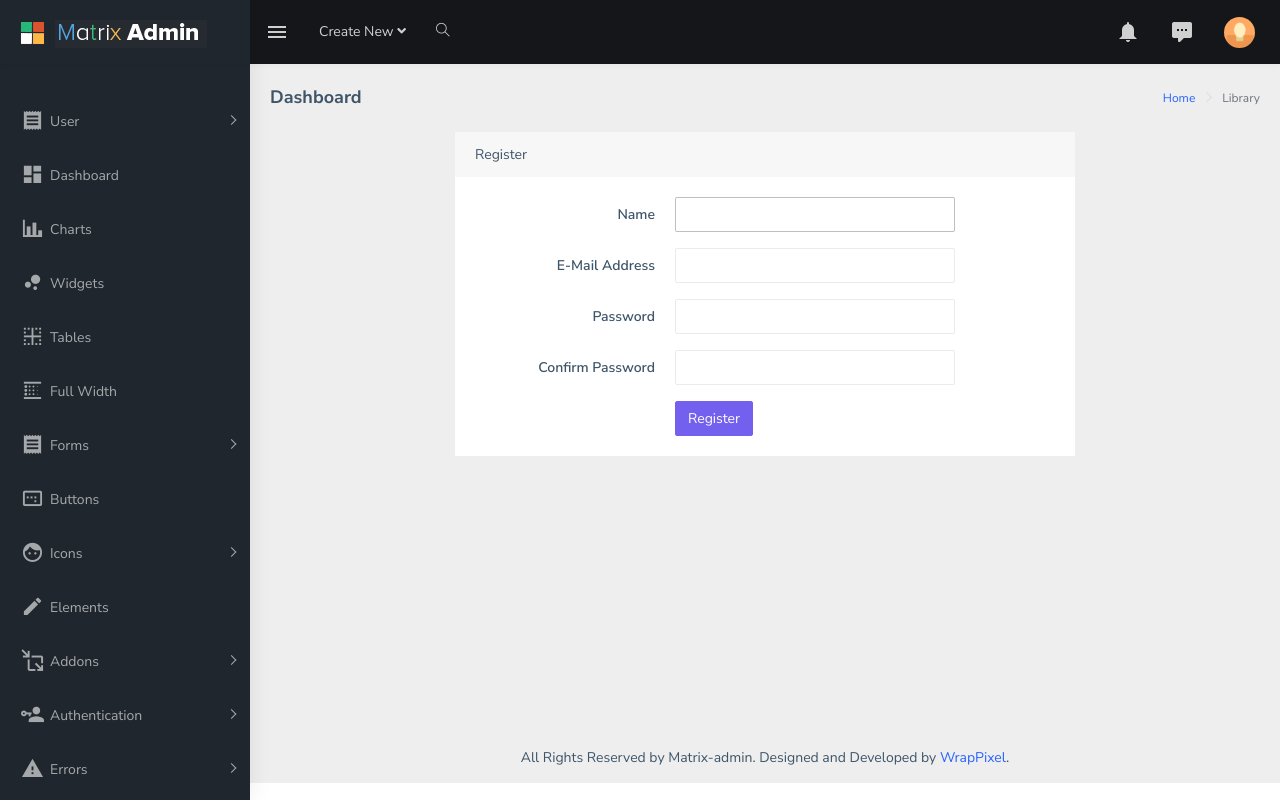
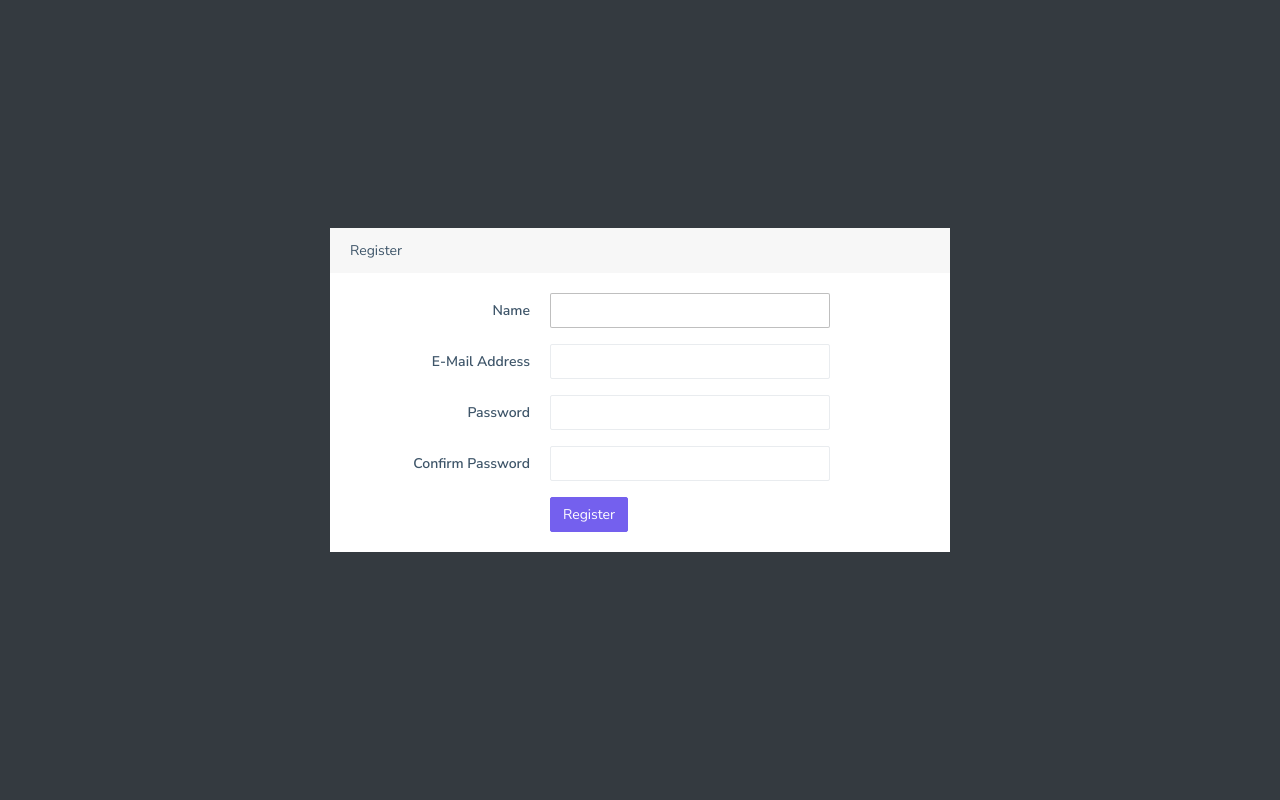
Before and after one commit to RealSaleem/Habber, a Laravel app: page /register in a window 1280 px wide. Run offline with Laravel 8, Linux system fonts and the light colour scheme.

Commit message:
added login views and added auth layout

```diff
--- a/app/Http/Controllers/Auth/LoginController.php
+++ b/app/Http/Controllers/Auth/LoginController.php
@@ -1,7 +1,7 @@
 <?php
 
 namespace App\Http\Controllers\Auth;
-
+use Auth;
 use App\Http\Controllers\Controller;
 use App\Providers\RouteServiceProvider;
 use Illuminate\Foundation\Auth\AuthenticatesUsers;
@@ -37,4 +37,9 @@ class LoginController extends Controller
     {
         $this->middleware('guest')->except('logout');
     }
+
+    public function logout() {
+        Auth::logout();
+        return redirect('/login');
+    }
 }
--- a/app/Http/Controllers/HomeController.php
+++ b/app/Http/Controllers/HomeController.php
@@ -23,6 +23,6 @@ class HomeController extends Controller
      */
     public function index()
     {
-        return view('home');
+        return view('welcome');
     }
 }
--- a/app/Http/Controllers/UserController.php
+++ b/app/Http/Controllers/UserController.php
@@ -52,7 +52,7 @@ class UserController extends Controller
         $user->email = $request->email;
         $user->password = Hash::make($request->password);
         $user->phone = $request->phone;
-        $user->role_id  = 1;
+        $user->role_id  = Role::ROLES['USER'];
         $file = $request->profile_pic;
         $fileName = pathinfo($file->getClientOriginalName(), PATHINFO_FILENAME);
         $filePath = "user/" . $fileName . time() . "." . $file->getClientOriginalExtension();
@@ -109,7 +109,7 @@ class UserController extends Controller
         $user->last_name = $request->last_name;
         $user->password = Hash::make($request->password);
         $user->phone = $request->phone;
-        $user->role_id  = 1;
+        $user->role_id  = Role::ROLES['USER'];
         if($request->has('profile_pic'))
         {
             $file = $request->profile_pic;
--- a/app/Providers/RouteServiceProvider.php
+++ b/app/Providers/RouteServiceProvider.php
@@ -21,7 +21,7 @@ class RouteServiceProvider extends ServiceProvider
      *
      * @var string
      */
-    public const HOME = '/home';
+    public const HOME = '/';
 
     /**
      * Define your route model bindings, pattern filters, etc.
--- a/resources/views/auth/login.blade.php
+++ b/resources/views/auth/login.blade.php
@@ -1,4 +1,4 @@
-@extends('layouts.app')
+@extends('layouts.auth')
 
 @section('content')
 <div class="container">
--- a/resources/views/auth/passwords/confirm.blade.php
+++ b/resources/views/auth/passwords/confirm.blade.php
@@ -1,4 +1,4 @@
-@extends('layouts.app')
+@extends('layouts.auth')
 
 @section('content')
 <div class="container">
--- a/resources/views/auth/passwords/email.blade.php
+++ b/resources/views/auth/passwords/email.blade.php
@@ -1,4 +1,4 @@
-@extends('layouts.app')
+@extends('layouts.auth')
 
 @section('content')
 <div class="container">
--- a/resources/views/auth/passwords/reset.blade.php
+++ b/resources/views/auth/passwords/reset.blade.php
@@ -1,4 +1,4 @@
-@extends('layouts.app')
+@extends('layouts.auth')
 
 @section('content')
 <div class="container">
--- a/resources/views/auth/register.blade.php
+++ b/resources/views/auth/register.blade.php
@@ -1,4 +1,4 @@
-@extends('layouts.app')
+@extends('layouts.auth')
 
 @section('content')
 <div class="container">
--- a/resources/views/auth/verify.blade.php
+++ b/resources/views/auth/verify.blade.php
@@ -1,4 +1,4 @@
-@extends('layouts.app')
+@extends('layouts.auth')
 
 @section('content')
 <div class="container">
--- a/resources/views/includes/header.blade.php
+++ b/resources/views/includes/header.blade.php
@@ -161,7 +161,7 @@
                     <div class="dropdown-divider"></div>
                     <a class="dropdown-item" href="javascript:void(0)"><i class="ti-settings m-r-5 m-l-5"></i> Account Setting</a>
                     <div class="dropdown-divider"></div>
-                    <a class="dropdown-item" href="javascript:void(0)"><i class="fa fa-power-off m-r-5 m-l-5"></i> Logout</a>
+                    <a class="dropdown-item" href="{{ url('/logout') }}"><i class="fa fa-power-off m-r-5 m-l-5"></i> Logout</a>
                     <div class="dropdown-divider"></div>
                     <div class="p-l-30 p-10"><a href="javascript:void(0)" class="btn btn-sm btn-success btn-rounded">View Profile</a></div>
                 </div>
--- /dev/null
+++ b/resources/views/layouts/auth.blade.php
@@ -0,0 +1,74 @@
+<!DOCTYPE html>
+<html dir="ltr">
+
+<head>
+    @include('includes.head')
+</head>
+
+<body>
+    <div class="main-wrapper">
+        <!-- ============================================================== -->
+        <!-- Preloader - style you can find in spinners.css -->
+        <!-- ============================================================== -->
+        <div class="preloader">
+            <div class="lds-ripple">
+                <div class="lds-pos"></div>
+                <div class="lds-pos"></div>
+            </div>
+        </div>
+        <!-- ============================================================== -->
+        <!-- Preloader - style you can find in spinners.css -->
+        <!-- ============================================================== -->
+        <!-- ============================================================== -->
+        <!-- Login box.scss -->
+        <!-- ============================================================== -->
+        <div class="auth-wrapper d-flex no-block justify-content-center align-items-center bg-dark">
+            @yield('content')
+        </div>
+        <!-- ============================================================== -->
+        <!-- Login box.scss -->
+        <!-- ============================================================== -->
+        <!-- ============================================================== -->
+        <!-- Page wrapper scss in scafholding.scss -->
+        <!-- ============================================================== -->
+        <!-- ============================================================== -->
+        <!-- Page wrapper scss in scafholding.scss -->
+        <!-- ============================================================== -->
+        <!-- ============================================================== -->
+        <!-- Right Sidebar -->
+        <!-- ============================================================== -->
+        <!-- ============================================================== -->
+        <!-- Right Sidebar -->
+        <!-- ============================================================== -->
+    </div>
+    <!-- ============================================================== -->
+    <!-- All Required js -->
+    <!-- ============================================================== -->
+    <script src="{{asset('assets/libs/jquery/dist/jquery.min.js')}}"></script>
+    <!-- Bootstrap tether Core JavaScript -->
+    <script src="{{asset('assets/libs/popper.js/dist/umd/popper.min.js')}}"></script>
+    <script src="{{asset('assets/libs/bootstrap/dist/js/bootstrap.min.js')}}"></script>
+    <!-- ============================================================== -->
+    <!-- This page plugin js -->
+    <!-- ============================================================== -->
+    <script>
+
+    $('[data-toggle="tooltip"]').tooltip();
+    $(".preloader").fadeOut();
+    // ==============================================================
+    // Login and Recover Password
+    // ==============================================================
+    $('#to-recover').on("click", function() {
+        $("#loginform").slideUp();
+        $("#recoverform").fadeIn();
+    });
+    $('#to-login').click(function(){
+
+        $("#recoverform").hide();
+        $("#loginform").fadeIn();
+    });
+    </script>
+
+</body>
+
+</html>
--- a/resources/views/users/create.blade.php
+++ b/resources/views/users/create.blade.php
@@ -69,6 +69,10 @@
                 </div>
                 <div class="border-top">
                     <div class="card-body">
+                    <a href="{{route('users.index')}}">
+                        <button type="button" class=" btn btn-danger">
+                            Cancel
+                        </button></a>
                         <button type="submit" class="btn btn-primary">Submit</button>
                     </div>
                 </div>
--- a/resources/views/users/edit.blade.php
+++ b/resources/views/users/edit.blade.php
@@ -70,6 +70,10 @@
                 </div>
                 <div class="border-top">
                     <div class="card-body">
+                        <a href="{{route('users.index')}}">
+                        <button type="button" class=" btn btn-danger">
+                            Cancel
+                        </button></a>
                         <button type="submit" class="btn btn-primary">UPDATE</button>
                     </div>
                 </div>
--- a/routes/web.php
+++ b/routes/web.php
@@ -15,17 +15,12 @@ use Illuminate\Support\Facades\Route;
 
 // ADD A USER
 
+
+Auth::routes();
+Route::get('logout', 'Auth\LoginController@logout')->middleware('auth');
 Route::get('/',function() {
    return view('welcome');
+})->middleware('auth');
+Route::group(['prefix' => 'admin', 'middleware' => 'auth'], function () {
+   Route::resource('users','UserController');
 });
-Route::resource('users','UserController');
-// Route::get('/users','UserController@index');
-// Route::get('/users/create','UserController@create');
-// Route::post('/users','UserController@Store');
-// Route::get('users/edit{id}','UserController@edit');
-
-
-
-Auth::routes();
-
-Route::get('/home', 'HomeController@index')->name('home');
```
